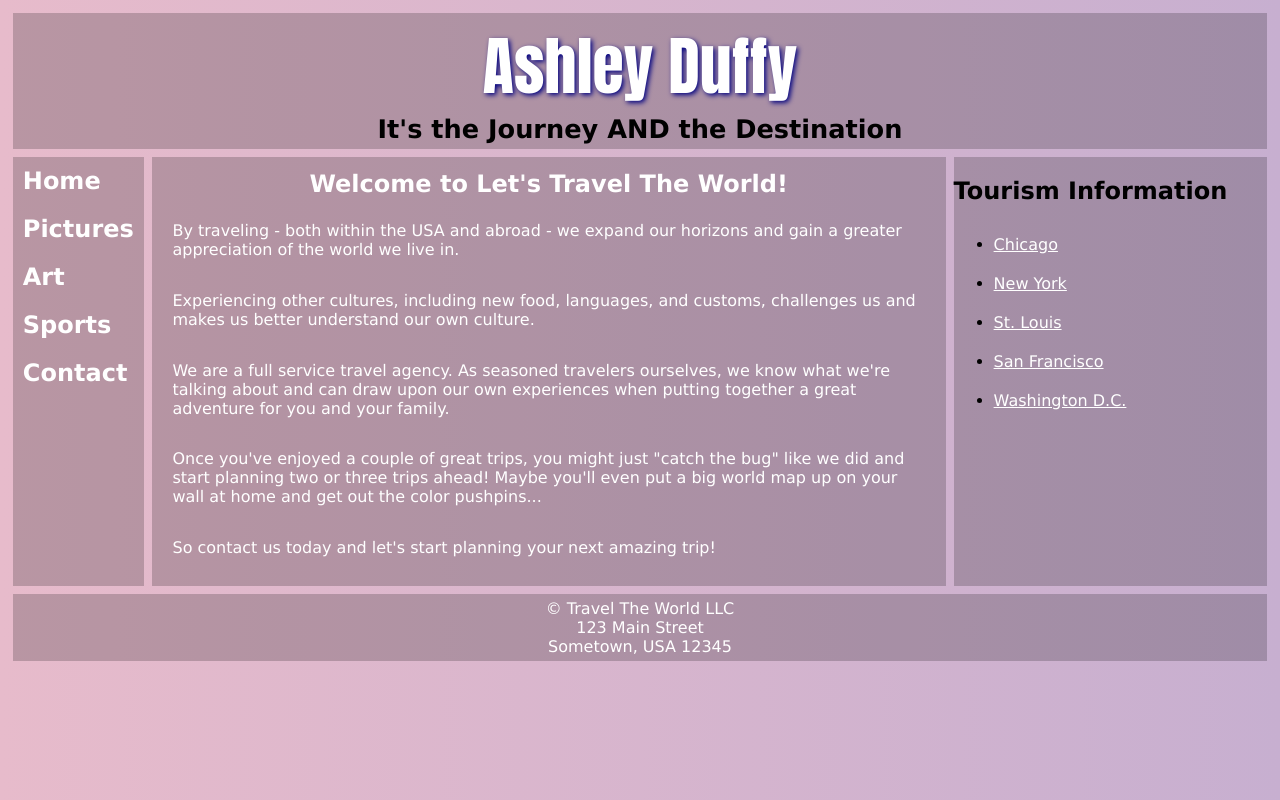
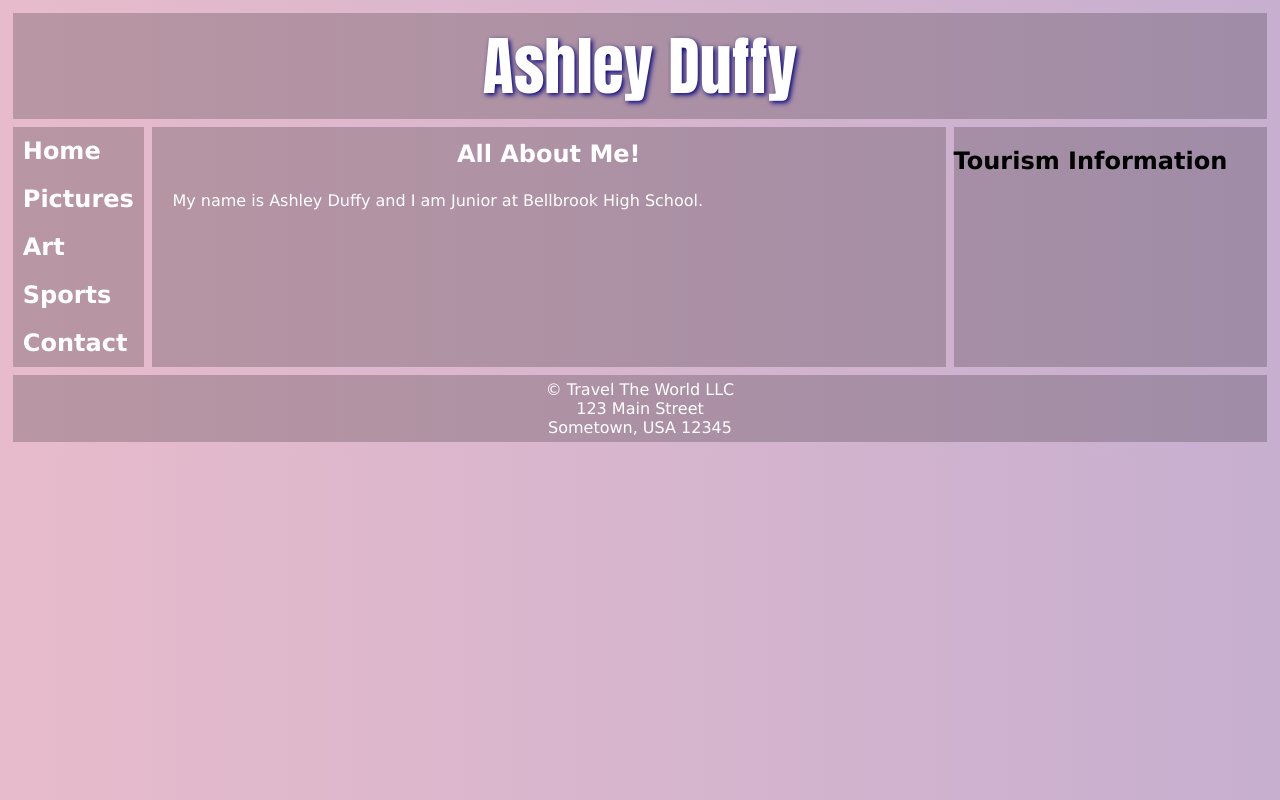
Before and after one commit to Ashleyduffy/Final, a plain HTML site: page index.html in a window 1280 px wide. Drawn offline with nearby package versions, Linux system fonts and the light colour scheme.

Commit message:
Update index.html

```diff
--- a/index.html
+++ b/index.html
@@ -14,7 +14,7 @@
   <div class="container1">
     <header>
         <h1>Ashley Duffy</h1>
-        <h3>It's the Journey AND the Destination</h3>
+        <h3></h3>
     </header>
     <nav id="flex-nav">
 <a href="#" class="toggleNav">&#9776; Menu</a> <!--This will only be visible less than 480px wide-->
@@ -27,28 +27,22 @@
        </ul>
     </nav>
     <main>
-        <h2>Welcome to Let's Travel The World!</h2>
-        <p>By traveling - both within the USA and abroad - we expand our horizons and gain a greater appreciation of the world we live in.</p>
+        <h2>All About Me!</h2>
+        <p>My name is Ashley Duffy and I am  Junior at Bellbrook High School. </p>
 
-        <p>Experiencing other cultures, including new food, languages, and customs, challenges us and makes us better understand our own culture.</p>
+        <p></p>
 
-        <p>We are a full service travel agency. As seasoned travelers ourselves, we know what we're talking about and can draw upon our own experiences when putting together a great adventure for you and your family.</p>
+        <p></p>
 
-        <p>Once you've enjoyed a couple of great trips, you might just "catch the bug" like we did and start planning two or three trips ahead! Maybe you'll even put a big world map up on your wall at home and get out the color pushpins...</p>
+        <p></p>
 
-        <p>So contact us today and let's start planning your next amazing trip!</p>
+        <p></p>
     </main>
 <aside>
 <h2>
 Tourism Information
 </h2>
-<ul>
-        <li><a href="https://www.choosechicago.com/">Chicago</a></li>
-        <li><a href="https://www.nycgo.com/">New York</a></li>
-        <li><a href="https://explorestlouis.com/">St. Louis</a></li>
-        <li><a href="http://www.sftravel.com/">San Francisco</a></li>
-        <li><a href="https://washington.org/">Washington D.C.</a></li>
-</ul>
+
 </aside>
     <footer>
         <p> &copy; Travel The World LLC</p>
```
